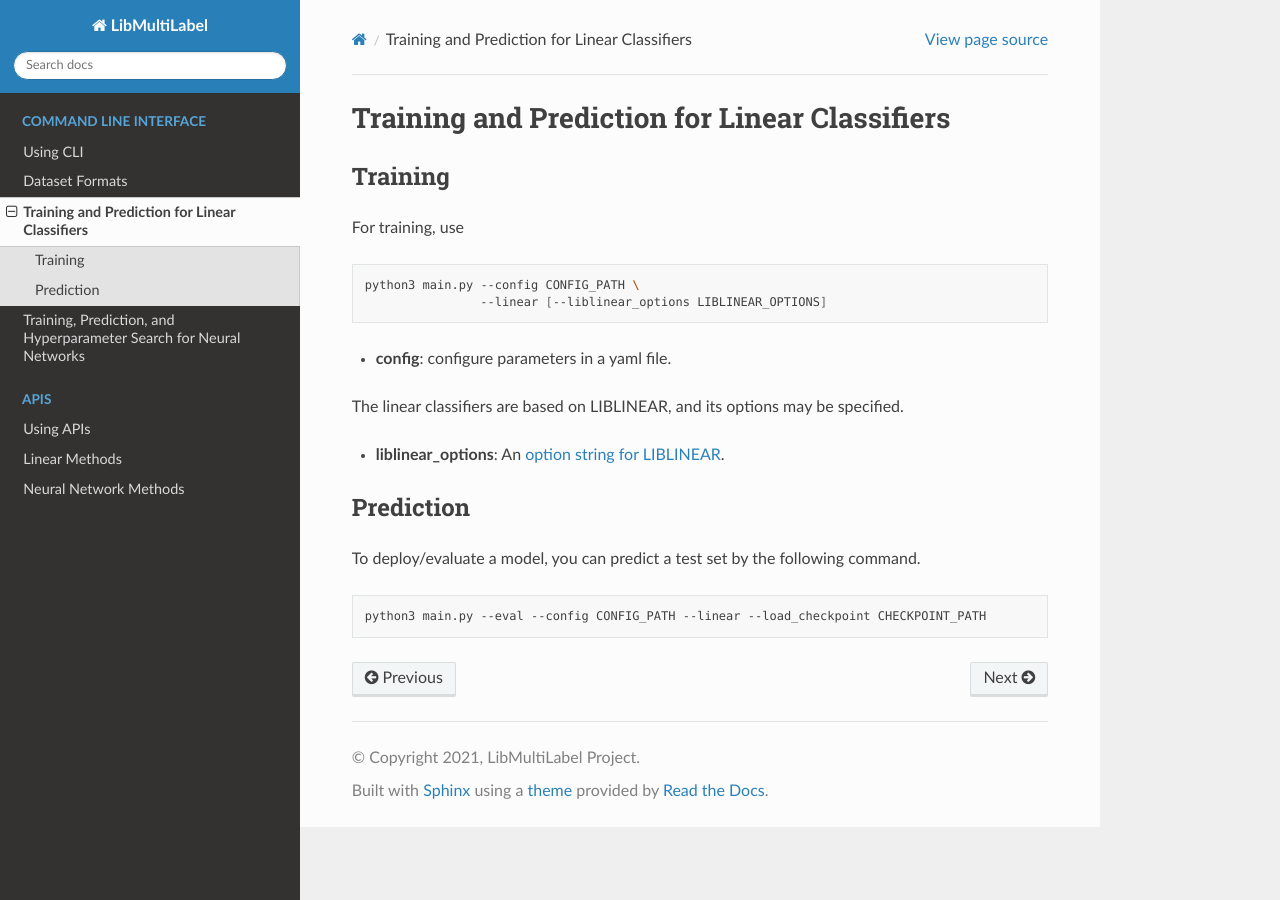
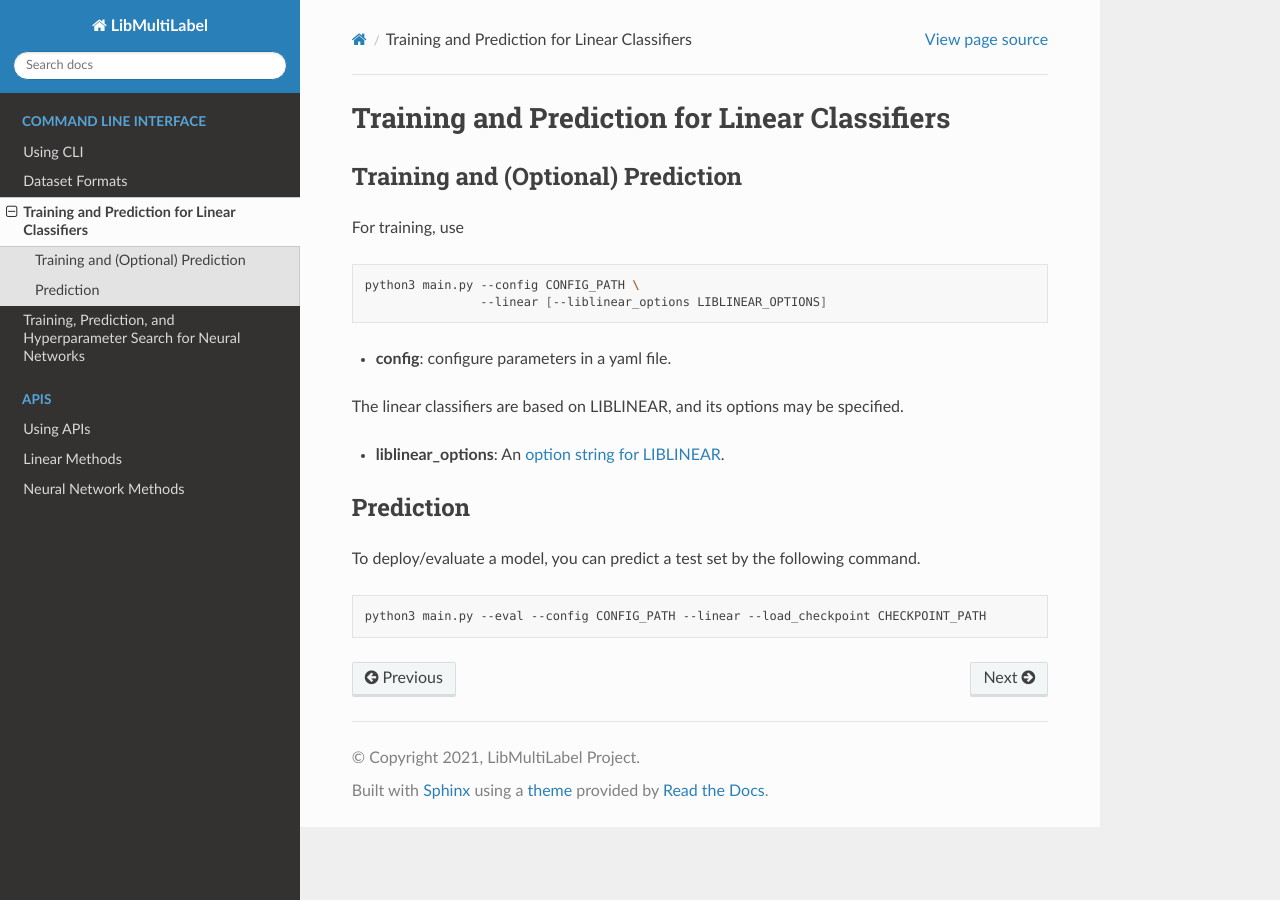
Before and after one commit to ASUS-AICS/LibMultiLabel, a Sphinx documentation site: the page built from docs/cli/linear.rst, in a window 1280 px wide. Built offline with Sphinx 7.4.7 and the Read the Docs theme 2.0.0, drawn with Linux system fonts in a browser that asks for light colours.

Commit message:
Apply suggestions from code review
Co-authored-by: Chih-Jen Lin <cjlin@csie.ntu.edu.tw>

```diff
--- a/docs/cli/cli.rst
+++ b/docs/cli/cli.rst
@@ -27,7 +27,7 @@ Install LibMultiLabel from Source
 
 .. _cli-quickstart:
 
-Using CLI via an example
+Using CLI via an Example
 ^^^^^^^^^^^^^^^^^^^^^^^^
 
 Step 1. Data Preparation
--- a/docs/cli/linear.rst
+++ b/docs/cli/linear.rst
@@ -1,7 +1,7 @@
 Training and Prediction for Linear Classifiers
 ==============================================
 
-Training
+Training and (Optional) Prediction
 ^^^^^^^^
 
 For training, use
--- a/docs/cli/nn.rst
+++ b/docs/cli/nn.rst
@@ -1,7 +1,7 @@
 Training, Prediction, and Hyperparameter Search for Neural Networks
 ===================================================================
 
-Training
+Training and (Optional) Prediction
 ^^^^^^^^
 
 In the training procedure, you can build a model from scratch or start from some pre-obtained information.
```
